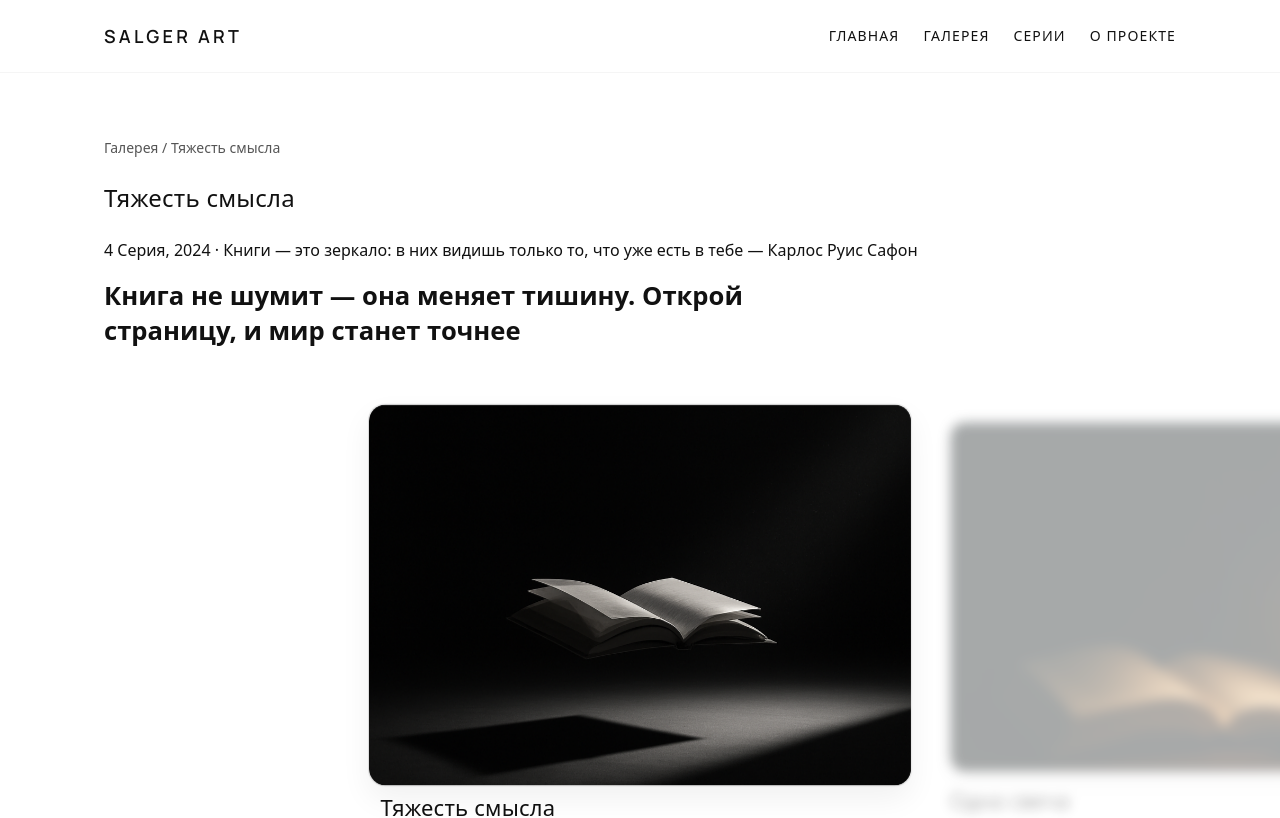
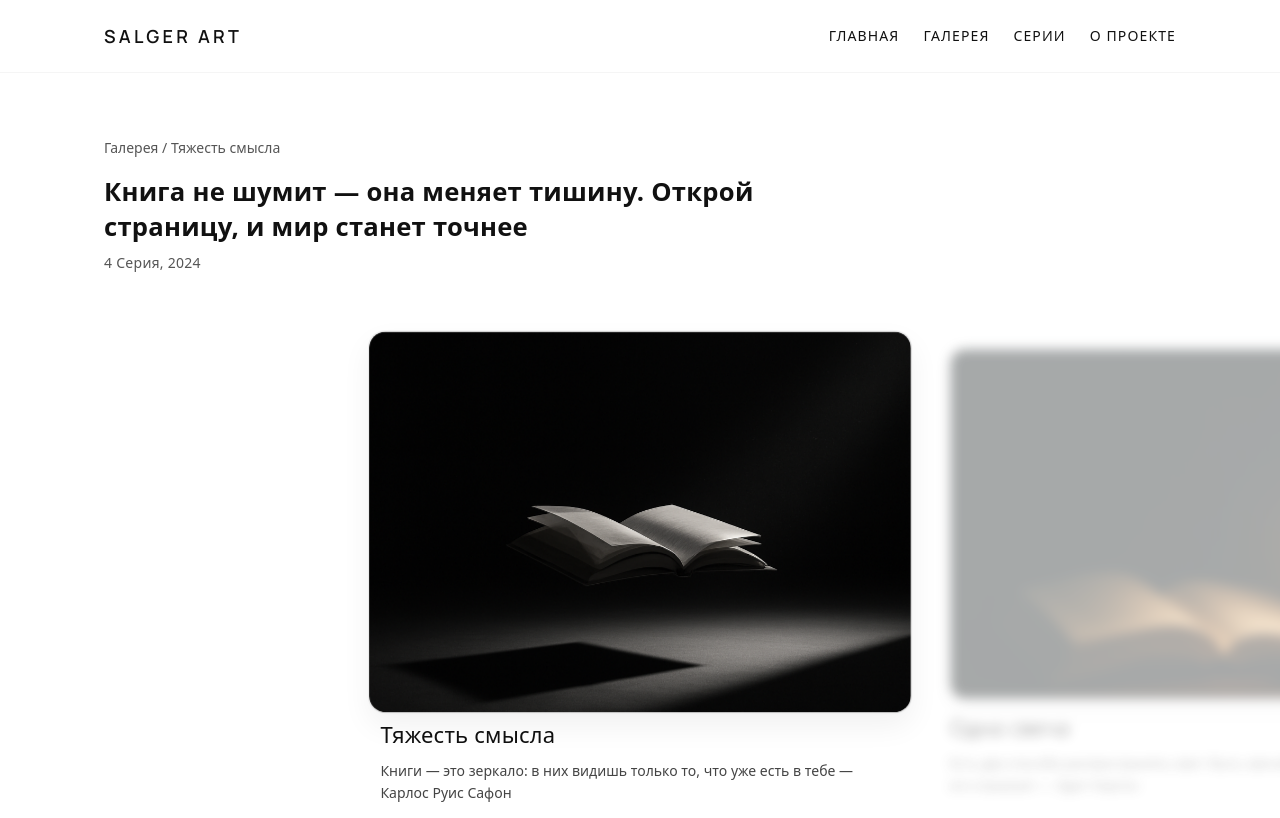
Before and after one commit to ALDYNEC-07/SALGER-ART, a Next.js app: page /series/chetvyrtay-kartina in a window 1280 px wide. Shown: the top 818 px of the page. Built offline with nearby package versions, Linux system fonts and the light colour scheme.

Commit message:
Поправил текст в серии

```diff
--- a/src/app/series/[slug]/page.tsx
+++ b/src/app/series/[slug]/page.tsx
@@ -74,14 +74,12 @@ export default async function SeriesDetailPage({ params }: SeriesPageProps) {
               <span aria-current="page">{currentSeries.title}</span>
             </nav>
 
+            {/* В шапке серии оставляем только вступление и год, чтобы сразу настроить зрителя */}
             <header className={styles.seriesHeader}>
-              <h1 id="series-title" className={styles.seriesHeaderTitle}>
-                {currentSeries.title}
+              <h1 id="series-title" className={styles.seriesHeaderIntro}>
+                {currentSeries.intro}
               </h1>
-              <p className={styles.seriesHeaderMeta}>
-                {`${currentSeries.year} · ${currentSeries.meta}`}
-              </p>
-              <p className={styles.seriesHeaderIntro}>{currentSeries.intro}</p>
+              <p className={styles.seriesHeaderYear}>{currentSeries.year}</p>
             </header>
           </div>
 
```
